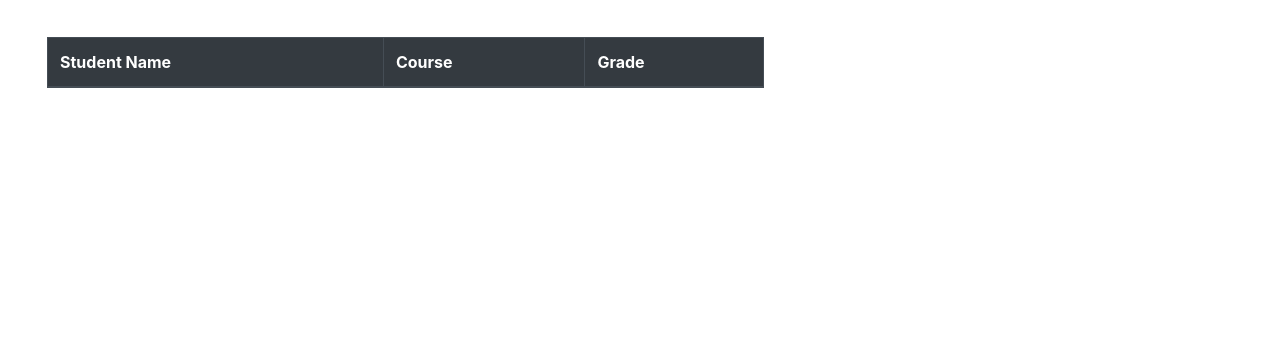
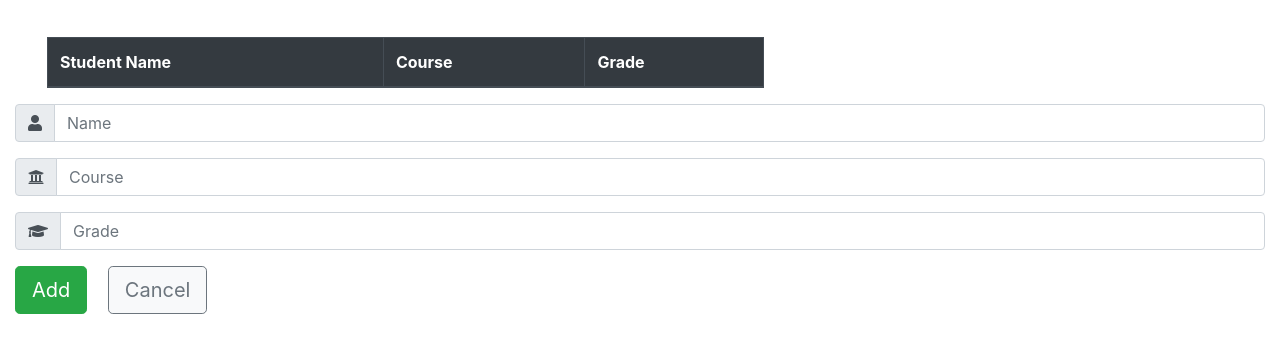
Before and after one commit to jakechustz/student-grade-table, a plain HTML site: page index.html in a window 1280 px wide. Shown: the part 83-436 px from the top of the page. Drawn offline with nearby package versions, Linux system fonts and the light colour scheme; no server answers.

Commit message:
added aside form and gave buttons space in between each other

```diff
--- a/index.html
+++ b/index.html
@@ -27,6 +27,36 @@
     </tbody>
   </table>
 </div>
+<form class="col">
+  <div class="input-group mb-3">
+    <div class="input-group-prepend">
+      <span class="input-group-text">
+        <i class="fa fa-user"></i>
+      </span>
+    </div>
+    <input type="text" class="form-control" placeholder="Name" name="name">
+  </div>
+  <div class="input-group mb-3">
+    <div class="input-group-prepend">
+      <span class="input-group-text">
+        <i class="fa fa-university"></i>
+      </span>
+    </div>
+    <input type="text" class="form-control" placeholder="Course" name="course">
+  </div>
+  <div class="input-group mb-3">
+    <div class="input-group-prepend">
+      <span class="input-group-text">
+        <i class="fa fa-graduation-cap"></i>
+      </span>
+    </div>
+    <input type="number" class="form-control" placeholder="Grade" name="grade">
+  </div>
+  <div class="button-container">
+    <button type="submit" class="btn btn-success btn-lg" id="add-button">Add</button>
+    <button type="reset" class="btn btn-light btn-outline-secondary btn-lg" id="cancel-button">Cancel</button>
+  </div>
+</form>
 </div>
 <script src="https://cdnjs.cloudflare.com/ajax/libs/jquery/3.5.1/jquery.js"></script>
 <script src="components/app.js"></script>
--- a/styles.css
+++ b/styles.css
@@ -13,3 +13,7 @@
 header.container{
   margin-left: 2rem;
 }
+
+#cancel-button {
+  margin-left: 1rem;
+}
```
